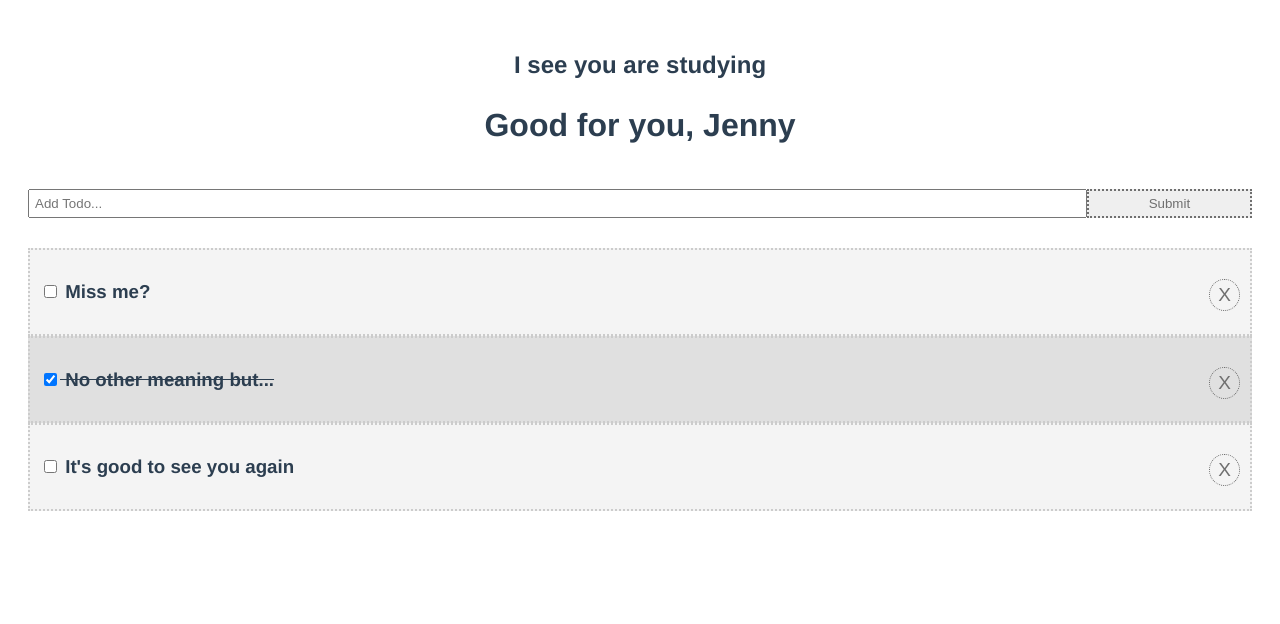
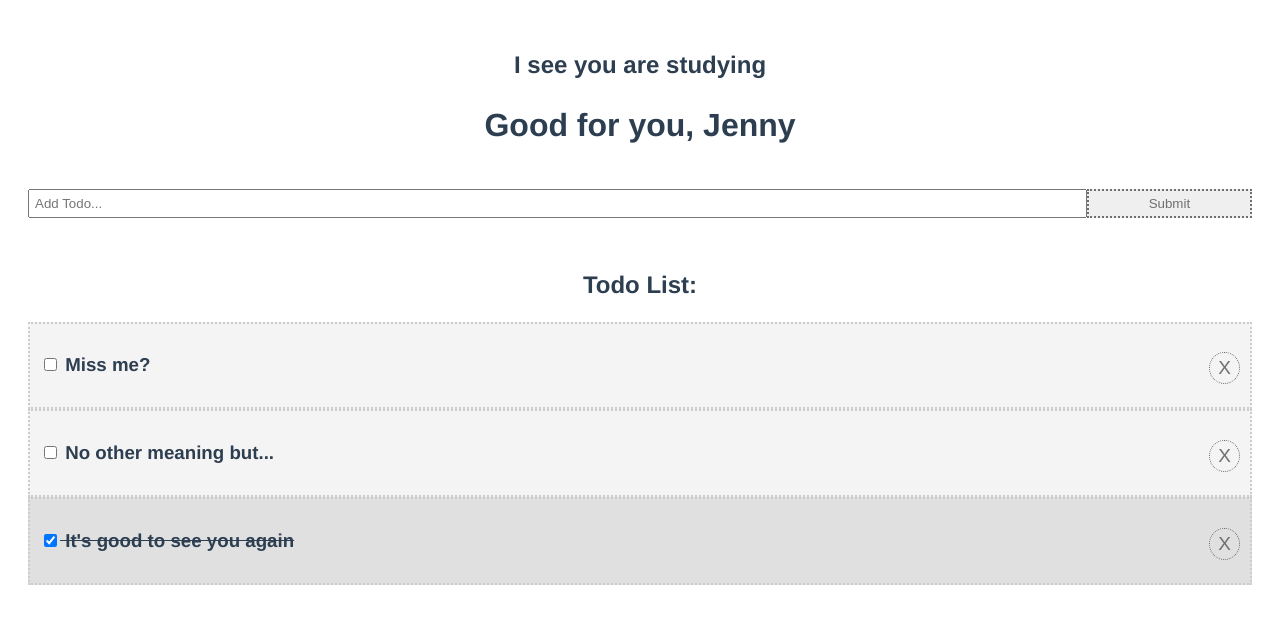
Before and after one commit to aegerita/ProductibiliBuddy, a Vue app: page / in a window 1280 px wide. Shown: the top 624 px of the page. Built offline with nearby package versions, Linux system fonts and the light colour scheme.

Commit message:
no more uuid; uses shorthand vue

```diff
--- a/package.json
+++ b/package.json
@@ -9,7 +9,6 @@
   },
   "dependencies": {
     "core-js": "^3.6.5",
-    "uuid": "^8.3.0",
     "vue": "^2.6.11"
   },
   "devDependencies": {
--- a/src/App.vue
+++ b/src/App.vue
@@ -1,10 +1,10 @@
 <template>
     <div id="app">
-    <Header v-bind:name="name"></Header>
+        <Header :name="name"></Header>
         <!-- the todos data is shared to the Todos.vue by binding -->
         <!-- <h2>Todo List 1</h2> -->
-    <AddTodo v-on:add-todo="addTodo"></AddTodo>
-    <Todos v-bind:todos="todosData" v-on:del-todo="deleteTodo"></Todos>
+        <AddTodo @add-todo="addTodo"></AddTodo>
+        <Todos :todos="todosData" @del-todo="deleteTodo"></Todos>
     </div>
 </template>
 
@@ -33,14 +33,15 @@ export default {
                 {
                     id: 2,
                     title: "No other meaning but...",
-          completed: true
+                    completed: false
                 },
                 {
                     id: 3,
                     title: "It's good to see you again",
-          completed: false
+                    completed: true
                 }
-      ]
+            ],
+            nextTodoId: 4
         }
     },
     // don't know back end and database, stay here upon refresh for now
@@ -49,8 +50,13 @@ export default {
             console.log("delete this item somehow "+id, id);
             this.todosData = this.todosData.filter(todo => todo.id !== id);
         },
-    addTodo(newTodo) {
-      this.todosData = [...this.todosData, newTodo];
+        addTodo(todoTitle) {
+            this.todosData.push({
+                id: this.nextTodoId,
+                title: todoTitle,
+                completed: false
+            });
+            this.nextTodoId++;
         }
     }
 }
--- a/src/components/AddTodo.vue
+++ b/src/components/AddTodo.vue
@@ -1,7 +1,8 @@
 <template>
     <div>
         <!-- just like emit, but a function -->
-        <form @submit="addTodo" autocomplete="off">
+        <!-- prevent so don't refresh pages -->
+        <form @submit.prevent="addTodo" autocomplete="off">
             <!--  bind the input to the data title -->
             <input type="text" name="title" v-model.trim="title" placeholder="Add Todo..." >
             <input type="submit" value="Submit" class="btn">
@@ -12,8 +13,6 @@
 <script>
 // to generate unique id for todo
 // maybe should be done with database
-import { v4 as uuidv4 } from "uuid";
-
 export default {
     name: "AddTodo",
     data() {
@@ -22,17 +21,12 @@ export default {
         }
     },
     methods: {
-        addTodo(e) {
-            // so the page wouldn't refresh and submit the form to a file
-            e.preventDefault();
-            console.log("new todo!");
-            const todo = {
-                id: uuidv4(),
-                title: this.title,
-                completed: false
+        addTodo() {
+            if (this.title){
+                console.log("new todo!");
+                this.$emit("add-todo", this.title);
+                this.title = "";
             }
-            this.title = "";
-            this.$emit("add-todo", todo);
         },
     }
 }
--- a/src/components/HelloWorld.vue
+++ b/src/components/HelloWorld.vue
@@ -1,5 +1,5 @@
 <template>
-  <div class="hello">
+  <div>
     <h1>{{ msg + name }}</h1>
     <!-- do whatever hard coded html in this div -->
   </div>
--- a/src/components/Todoitem.vue
+++ b/src/components/Todoitem.vue
@@ -1,13 +1,14 @@
 <template>
     <!-- class complete when then the todo.completed is true -->
-    <div class="todo-item" v-bind:class="{'is-complete':todo.completed}" @click="markComplete">
+    <div :class="{'is-complete':todo.completed}" @click="markComplete">
         <h3>
             <!-- checkbox method -->
-            <input type="checkbox" :click="markComplete" :checked="todo.completed">
+            <input type="checkbox" :checked="todo.completed">
             {{todo.title}}
             <!-- send event -->
-            <button @click="$emit('del-todo')" class="del">X</button>
+            <button @click="$emit('del-todo')">X</button>
         </h3>
+
     </div>
 </template>
 
@@ -25,7 +26,7 @@ export default {
 </script>
 
 <style scoped>
-    .todo-item {
+    div {
         background: #f4f4f4;
         padding: 10px;
         border: 2px #cccccc dotted;
@@ -35,7 +36,7 @@ export default {
         text-decoration: line-through;
         background: #e0e0e0;
     }
-    .del {
+    button {
         background: transparent;
         color: #6f6f6f;
         font-size: 19px;
--- a/src/components/Todos.vue
+++ b/src/components/Todos.vue
@@ -2,11 +2,15 @@
     <div>
         <!-- A for loop for todos array in props -->
         <!-- there must be a unique key -->
-        <div v-bind:key="todoData.id" v-for="todoData in todos">
+        <h2>Todo List: </h2>
+        <div :key="todoData.id" v-for="todoData in todos">
             <!-- <h3>{{todoData.title}}</h3> -->
             <!-- the todo in for loop, goes to item props-->
-            <!-- send event again to app -->
-            <Todoitem v-bind:todo="todoData" v-on:del-todo="$emit('del-todo', todoData.id)"></Todoitem>
+            <Todoitem v-if="!todoData.completed" :todo="todoData" @del-todo="$emit('del-todo', todoData.id)"></Todoitem>
+        </div>
+        <!-- output finished events last -->
+        <div :key="todoData.id+50" v-for="todoData in todos">
+            <Todoitem v-if="todoData.completed" :todo="todoData" @del-todo="$emit('del-todo', todoData.id)"></Todoitem>
         </div>
     </div>
 </template>
--- a/src/components/layout/header.vue
+++ b/src/components/layout/header.vue
@@ -1,5 +1,5 @@
 <template>
-    <header class="header">
+    <header>
         <h2>I see you are studying</h2>
         <HelloWorld msg="Good for you, " :name="name"/>
     </header>
```
Also changed, not shown: 1 other file (tests, documents, lock files or other folders). Lines whose indentation alone changed are shown as unchanged.
